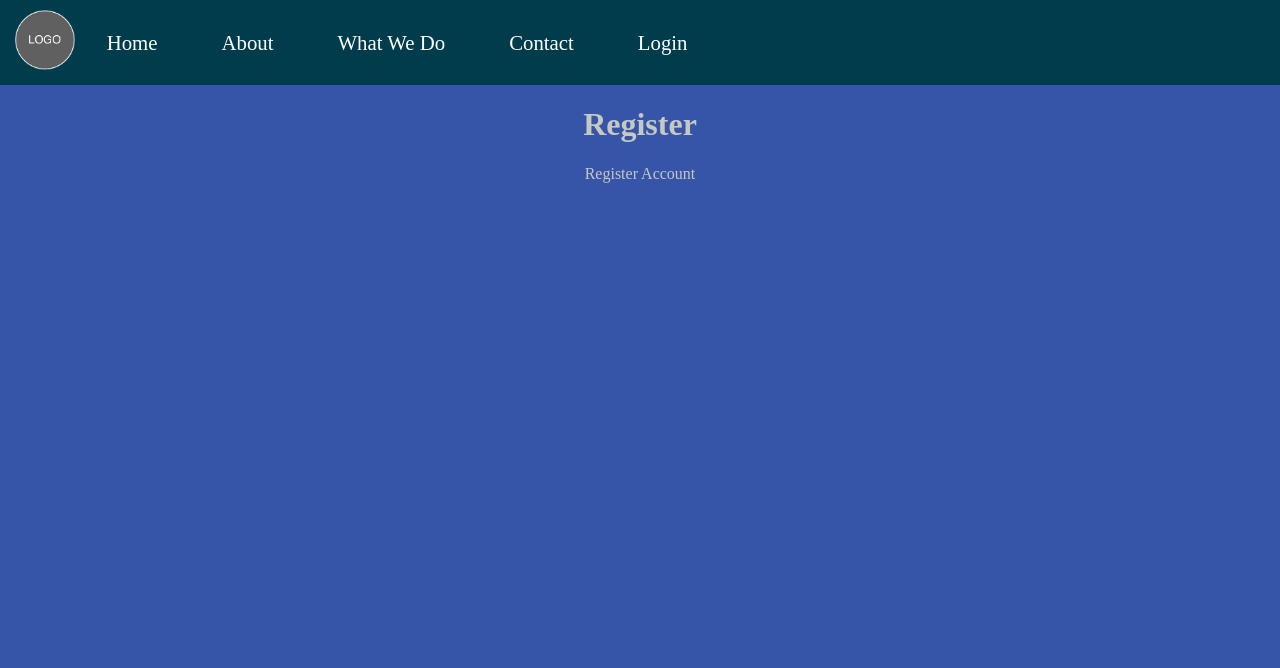
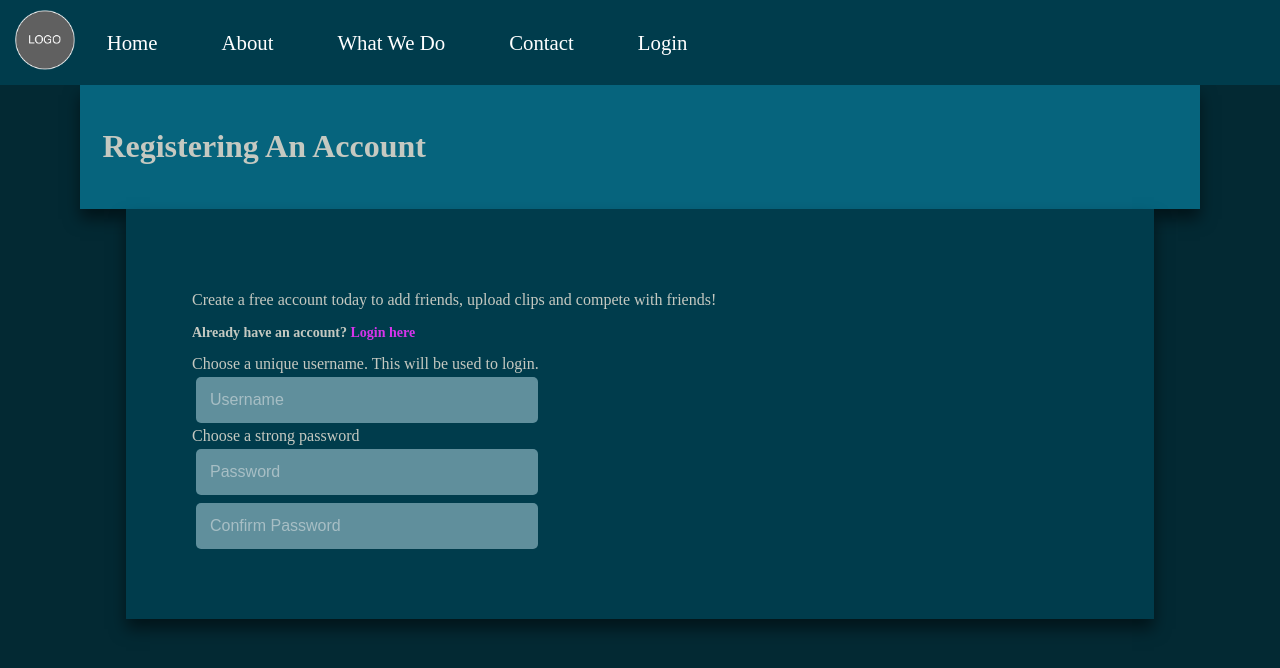
Before and after one commit to maximo3670/React-Application, a React (Create React App) app: page /register in a window 1280 px wide. Shown: the top 668 px of the page. Built offline with nearby package versions, Linux system fonts and the light colour scheme.

Commit message:
Register page

```diff
--- a/src/components/Modal.js
+++ b/src/components/Modal.js
@@ -13,11 +13,11 @@ const Modal = ({ isOpen, onClose }) => {
         <form>
           <div>
             <label htmlFor="username">Username:</label>
-            <input type="text" id="username" name="username" required />
+            <input type="text" id="modalUsername" name="username" required />
           </div>
           <div>
             <label htmlFor="password">Password:</label>
-            <input type="password" id="password" name="password" required />
+            <input type="password" id="modalPassword" name="password" required />
           </div>
           <button type="submit" className="modalbuttons">Login</button> {/* Added class for consistent styling */}
         </form>
--- a/src/pages/Register.js
+++ b/src/pages/Register.js
@@ -1,11 +1,73 @@
-import React from "react";
+import React, { useState } from 'react';
+import { Link } from 'react-router-dom';
+import Modal from '../components/Modal';
+import '../styles/register.css'
 
 function Register(){
+    const [isModalOpen, setIsModalOpen] = useState(false);
+
+    const openModal = () => {
+        setIsModalOpen(true);
+      };
+
+      const closeModal = () => {
+        setIsModalOpen(false);
+      };
+
     return(
+    <>
         <div>
-        <h1>Register</h1>
-        <p>Register Account</p>
-      </div>
+            <div id='title-container'>
+                <h1>Registering An Account</h1>
+            </div>
+            <div id='registration-form-container'>
+                <div>
+                    <p>
+                        Create a free account today to add friends, upload clips and compete with friends!
+                    </p>
+                    <p className="login-link">
+                    Already have an account? <Link to="#" onClick={openModal}>Login here</Link>
+                    </p>
+                </div>
+                <form>
+                <div>
+                <label htmlFor="username">Choose a unique username. This will be used to login.</label>
+                </div>
+                <div>
+                    <input
+                    type="text"
+                    id="username"
+                    className='registerInput'
+                    name="username"
+                    placeholder='Username'
+                    required />
+                </div>
+                <div>
+                    <label htmlFor="password">Choose a strong password</label>
+                </div>
+                <div>
+                    <input
+                    type="password"
+                    id="password"
+                    className='registerInput'
+                    name="password"
+                    placeholder='Password'
+                    required />
+                </div>
+                <div>
+                    <input
+                    type="password"
+                    id="password"
+                    className='registerInput'
+                    name="password"
+                    placeholder='Confirm Password'
+                    required />
+                </div>
+                </form>
+            </div>
+        </div>
+        <Modal isOpen={isModalOpen} onClose={closeModal} />
+      </>
     )
 }
 
--- a/src/styles/global.css
+++ b/src/styles/global.css
@@ -1,5 +1,5 @@
 body{
-    background-color: #3654a8;
+    background-color: #032933;
     color: #c5c9c1;
-    text-align: center;
+    text-align: left;
 }
--- a/src/styles/modal.css
+++ b/src/styles/modal.css
@@ -2,6 +2,7 @@
 
 .modal-overlay {
     position: fixed; /* Fixed positioning to cover the entire screen */
+    text-align: center;
     top: 0; /* Align to the top */
     left: 0; /* Align to the left */
     right: 0; /* Align to the right */
@@ -45,10 +46,10 @@
     border-color: white; /* Change border color on hover */
 }
 
-/* Style for input fields */
-input[type="text"],
-input[type="password"] {
-    width: 80%; /* Full width of the modal */
+/* Style for modal input fields */
+#modalUsername,
+#modalPassword {
+    width: 80%; /* Adjust width */
     padding: 12px; /* Increase padding for larger input height */
     border: 2px solid transparent; /* Transparent border */
     border-radius: 5px; /* Rounded corners */
@@ -57,25 +58,26 @@ input[type="password"] {
     font-size: 16px; /* Increase font size */
 }
 
-/* Style for input fields on focus */
-input[type="text"]:focus,
-input[type="password"]:focus {
+/* Style for modal input fields on focus */
+#modalUsername:focus,
+#modalPassword:focus {
     border: 2px solid #007f92; /* Border color on focus */
     outline: none; /* Remove default outline */
-    background-color: #006f80; /* Slightly darker background on focus (optional) */
+    background-color: #006f80; /* Slightly darker background on focus */
 }
 
-.register-link {
+.login-link {
     margin-top: 10px;
     font-size: 14px;
+    font-weight: bold;
   }
 
-  .register-link a {
-    color: #8a3381; /* Lighter blue for link */
+  .login-link a {
+    color: #d534eb;
     text-decoration: none;
     font-weight: bold;
   }
 
-  .register-link a:hover {
+  .login-link a:hover {
     text-decoration: underline; /* Underline on hover */
   }
--- /dev/null
+++ b/src/styles/register.css
@@ -0,0 +1,61 @@
+
+#title-container {
+    width: 84%; /* Set width relative to the screen width to leave gaps on both sides */
+    margin: 0 auto; /* Auto margin centers the container horizontally */
+    border: 2px solid #06647d; /* Border color and thickness */
+    padding: 20px; /* Space between the text and the border */
+    background-color: #06647d; /* Background color */
+    display: block; /* Ensures it behaves like a block element, so it respects margin settings */
+    text-align: left; /* Optional: Center the text inside the box */
+    box-shadow: 0px 10px 15px rgba(0, 0, 0, 0.5);
+}
+
+#registration-form-container{
+    width: 70%;
+    margin: 0 auto;
+    border: 2px solid #003c4c;
+    background-color: #003c4c;
+    padding: 5%;
+    display: block;
+    box-shadow: 0px 10px 15px rgba(0, 0, 0, 0.5);
+}
+
+
+  .register-link {
+    margin-top: 10px;
+    font-size: 14px;
+  }
+
+  .register-link a {
+    color: #8a3381; /* Lighter blue for link */
+    text-decoration: none;
+    font-weight: bold;
+  }
+
+  .register-link a:hover {
+    text-decoration: underline; /* Underline on hover */
+  }
+
+  .registerInput::placeholder{
+    color: #ededed;
+    opacity: 50%;
+  }
+
+ /* Style for modal input fields */
+ .registerInput{
+    margin: 4px;
+    width: 35%; /* Adjust width */
+    padding: 12px; /* Increase padding for larger input height */
+    border: 2px solid transparent; /* Transparent border */
+    border-radius: 5px; /* Rounded corners */
+    background-color: #608f9c; /* Background color for inputs */
+    color: #ededed; /* Text color inside the inputs */
+    font-size: 16px; /* Increase font size */
+}
+
+/* Style for modal input fields on focus */
+.registerInput:focus{
+    border: 2px solid #1896b8; /* Border color on focus */
+    outline: none; /* Remove default outline */
+    background-color: #7ab5c4; /* Slightly darker background on focus */
+}
```
